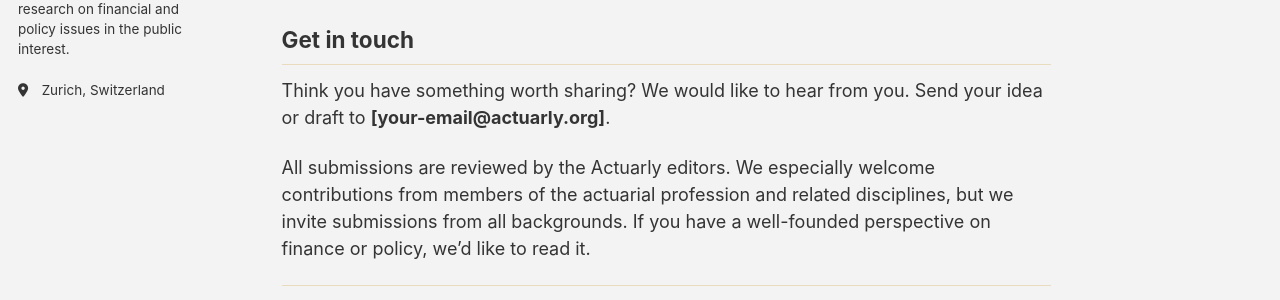
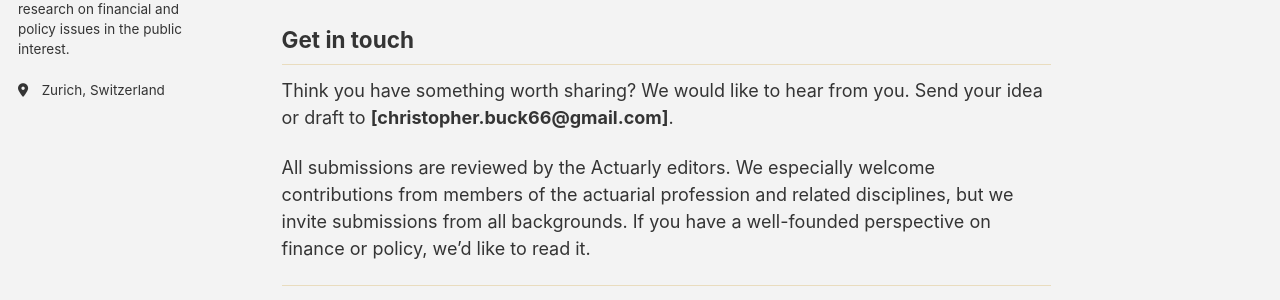
Before and after one commit to Actuarly/Actuarly.github.io, a Jekyll site: the page built from _pages/about.md, in a window 1280 px wide and 900 px high, scrolled down 502 px. Shown: the part 277-577 px from the top of the window. Built offline with Jekyll 4.4.1, drawn with Linux system fonts in a browser that asks for light colours; a style sheet for code colours, icons or effects is not loaded.

Commit message:
Update about.md

```diff
--- a/_pages/about.md
+++ b/_pages/about.md
@@ -21,7 +21,7 @@ We believe the best way forward is to think with our brains and execute with AI.
 
 ## Get in touch
 
-Think you have something worth sharing? We would like to hear from you. Send your idea or draft to **\[your-email@actuarly.org\]**.
+Think you have something worth sharing? We would like to hear from you. Send your idea or draft to **\[christopher.buck66@gmail.com\]**.
 
 All submissions are reviewed by the Actuarly editors. We especially welcome contributions from members of the actuarial profession and related disciplines, but we invite submissions from all backgrounds. If you have a well-founded perspective on finance or policy, we'd like to read it.
 
```
